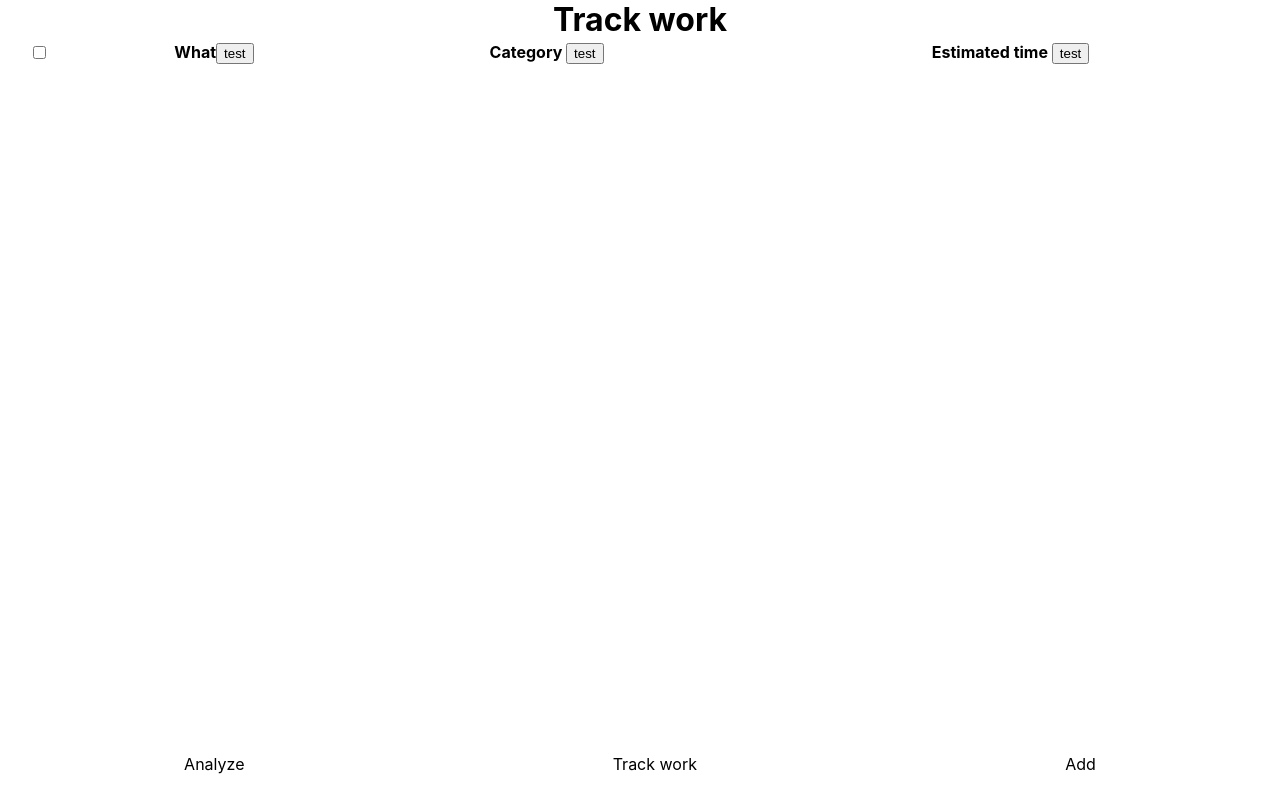
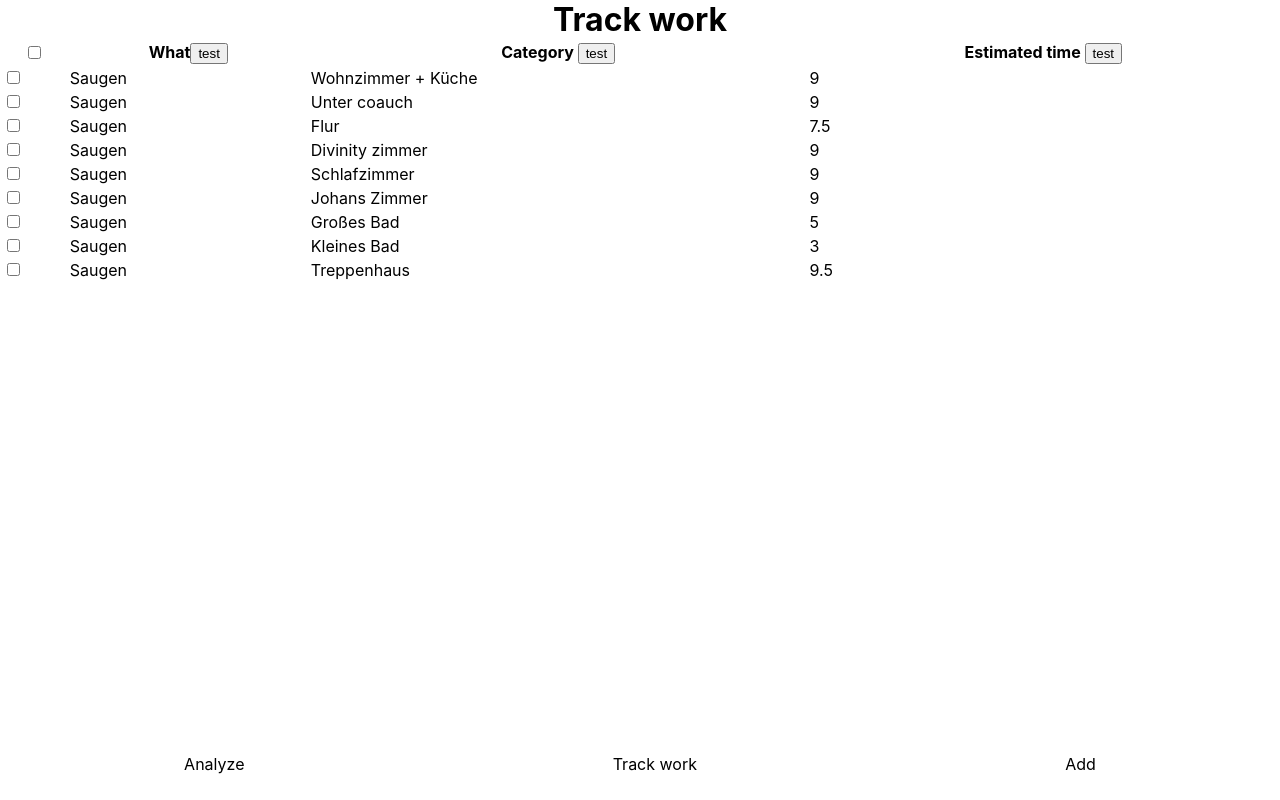
Before and after one commit to alexanderstrigun/wecompare, a Next.js app: page /track in a window 1280 px wide. Built offline with nearby package versions, Linux system fonts and the light colour scheme.

Commit message:
add use localstorage hook; add also data

```diff
--- a/contexts/workItemProvider.js
+++ b/contexts/workItemProvider.js
@@ -1,11 +1,12 @@
 import { createContext, useContext } from "react";
 import { useState } from "react";
 import { v4 as uuidv4 } from "uuid";
+import { useLocalStorage } from "../utils/useLocalStorage";
 
 const workItemContext = createContext();
 
 export const WorkItemProvider = ({ children }) => {
-  const [workItemList, setWorkItemList] = useState([]);
+  const [workItemList, setWorkItemList] = useLocalStorage("workItems");
 
   const insertWorkItem = (newItem) => {
     setWorkItemList([{ id: uuidv4(), ...newItem }, ...workItemList]);
--- /dev/null
+++ b/utils/defaultWorkItems.js
@@ -0,0 +1,11 @@
+export const defaultWorkItem = [
+  { what: "Saugen", category: "Wohnzimmer + Küche", time: "9" },
+  { what: "Saugen", category: "Unter coauch", time: "9" },
+  { what: "Saugen", category: "Flur", time: "7.5" },
+  { what: "Saugen", category: "Divinity zimmer", time: "9" },
+  { what: "Saugen", category: "Schlafzimmer", time: "9" },
+  { what: "Saugen", category: "Johans Zimmer", time: "9" },
+  { what: "Saugen", category: "Großes Bad", time: "5" },
+  { what: "Saugen", category: "Kleines Bad", time: "3" },
+  { what: "Saugen", category: "Treppenhaus", time: "9.5" },
+];
--- /dev/null
+++ b/utils/useLocalStorage.js
@@ -0,0 +1,21 @@
+////try to put the useeffects for local storage into custom hook. no success yet
+import { useState, useEffect } from "react";
+import { defaultWorkItem } from "./defaultWorkItems";
+
+export const useLocalStorage = (key) => {
+  const [data, setData] = useState([]);
+  useEffect(() => {
+    const dataLocalStorage = localStorage.getItem(key);
+    if (dataLocalStorage) {
+      setData(JSON.parse(dataLocalStorage));
+    } else {
+      setData(defaultWorkItem);
+    }
+  }, []);
+
+  useEffect(() => {
+    localStorage.setItem(key, JSON.stringify(data));
+  }, [data]);
+
+  return [data, setData];
+};
```
